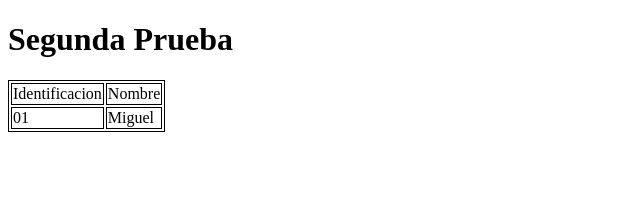
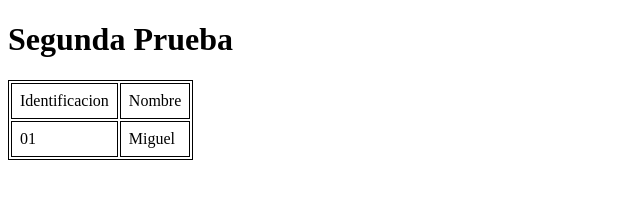
Before and after one commit to MiguelEcheverria07/ProyectosFormularios, a plain HTML site: page html/prueba.html in a window 1280 px wide. Shown: the whole page, without its empty margins (0-640 px from the left). Drawn offline with Linux system fonts and the light colour scheme.

Commit message:
Cambios de padding

```diff
--- a/css/style.css
+++ b/css/style.css
@@ -10,3 +10,7 @@ a{
 table, tr, td{
     border: 1px solid black;
 }
+
+tr, td{
+    padding: 8px;
+}
```
